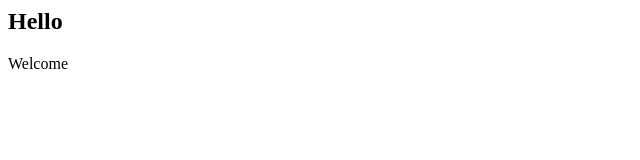
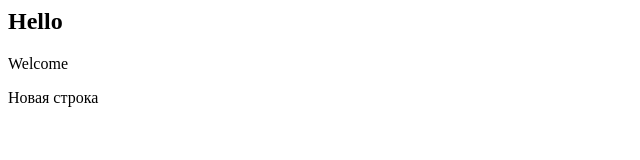
Before and after one commit to masteroff/Test-case-nalozhka, a plain HTML site: page index.html in a window 1280 px wide. Shown: the whole page, without its empty margins (0-640 px from the left). Drawn offline with Linux system fonts and the light colour scheme.

Commit message:
Update index.html

```diff
--- a/index.html
+++ b/index.html
@@ -1,2 +1,3 @@
 <h2>Hello</h2>
 <p>Welcome</p>
+<p>Новая строка</p>
```
